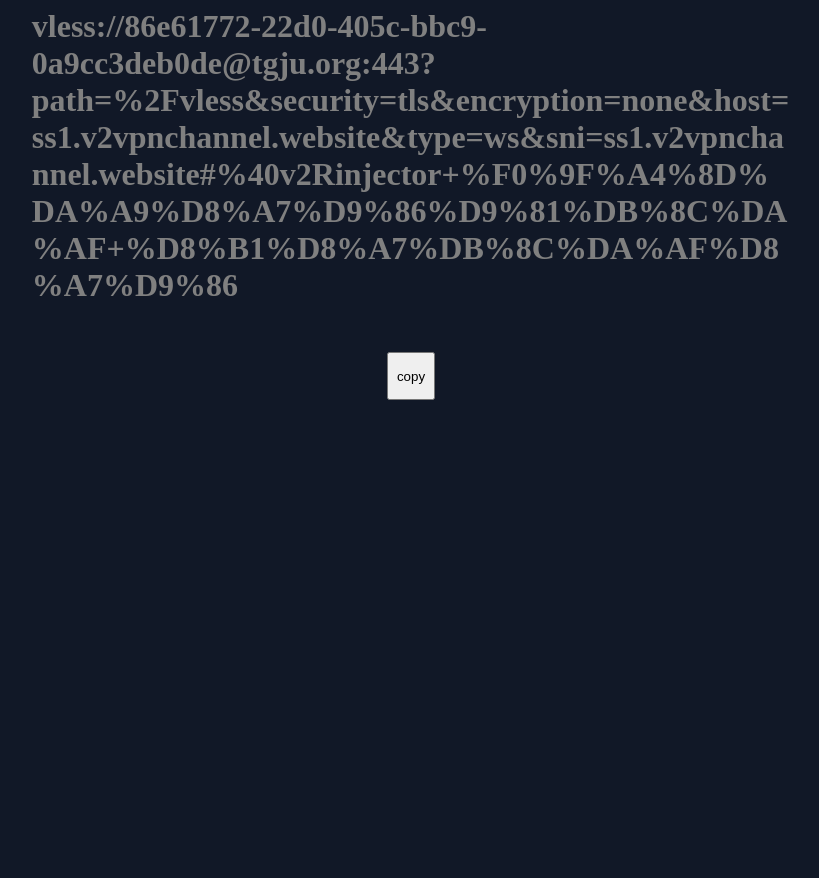
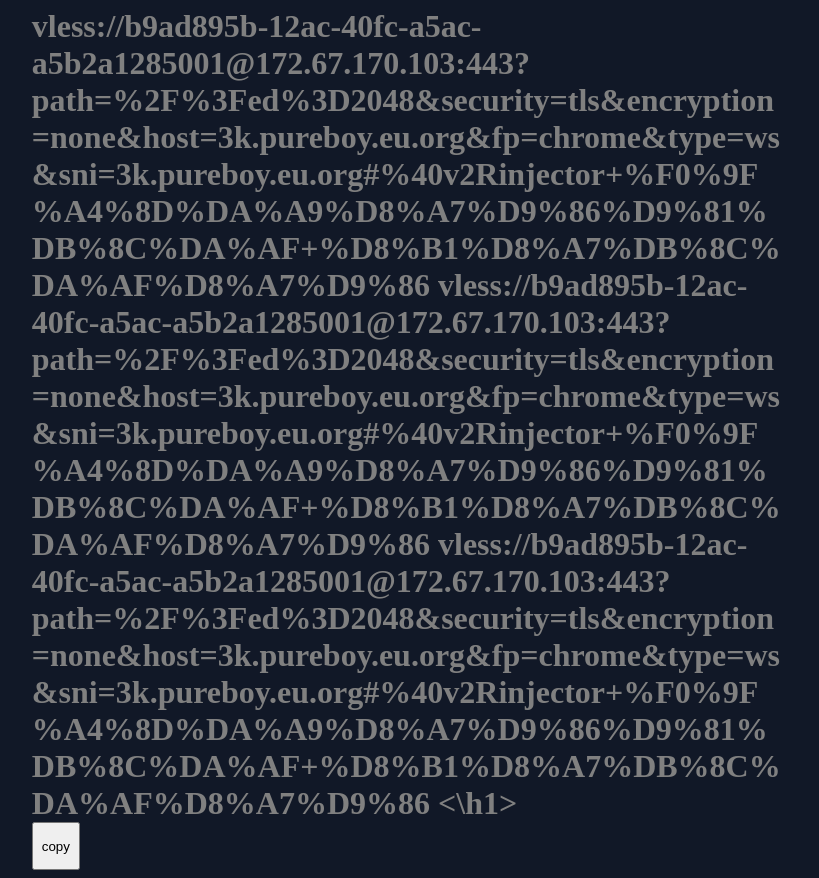
Before and after one commit to 0xErfan/v2ray, a plain HTML site: page index.html in a window 1280 px wide. Shown: the whole page, without its empty margins (229-1048 px from the left). Before the commit the page ends 800 px from the top, so only its background shows below. Drawn offline with Linux system fonts and the light colour scheme.

Commit message:
Update index.html

```diff
--- a/index.html
+++ b/index.html
@@ -39,8 +39,11 @@
 
 <body>
     <h1>
-        vless://86e61772-22d0-405c-bbc9-0a9cc3deb0de@tgju.org:443?path=%2Fvless&security=tls&encryption=none&host=ss1.v2vpnchannel.website&type=ws&sni=ss1.v2vpnchannel.website#%40v2Rinjector+%F0%9F%A4%8D%DA%A9%D8%A7%D9%86%D9%81%DB%8C%DA%AF+%D8%B1%D8%A7%DB%8C%DA%AF%D8%A7%D9%86
-    </h1>
+        vless://b9ad895b-12ac-40fc-a5ac-a5b2a1285001@172.67.170.103:443?path=%2F%3Fed%3D2048&security=tls&encryption=none&host=3k.pureboy.eu.org&fp=chrome&type=ws&sni=3k.pureboy.eu.org#%40v2Rinjector+%F0%9F%A4%8D%DA%A9%D8%A7%D9%86%D9%81%DB%8C%DA%AF+%D8%B1%D8%A7%DB%8C%DA%AF%D8%A7%D9%86
+vless://b9ad895b-12ac-40fc-a5ac-a5b2a1285001@172.67.170.103:443?path=%2F%3Fed%3D2048&security=tls&encryption=none&host=3k.pureboy.eu.org&fp=chrome&type=ws&sni=3k.pureboy.eu.org#%40v2Rinjector+%F0%9F%A4%8D%DA%A9%D8%A7%D9%86%D9%81%DB%8C%DA%AF+%D8%B1%D8%A7%DB%8C%DA%AF%D8%A7%D9%86
+vless://b9ad895b-12ac-40fc-a5ac-a5b2a1285001@172.67.170.103:443?path=%2F%3Fed%3D2048&security=tls&encryption=none&host=3k.pureboy.eu.org&fp=chrome&type=ws&sni=3k.pureboy.eu.org#%40v2Rinjector+%F0%9F%A4%8D%DA%A9%D8%A7%D9%86%D9%81%DB%8C%DA%AF+%D8%B1%D8%A7%DB%8C%DA%AF%D8%A7%D9%86
+
+    <\h1>
 
     <button>copy</button>
 
```
